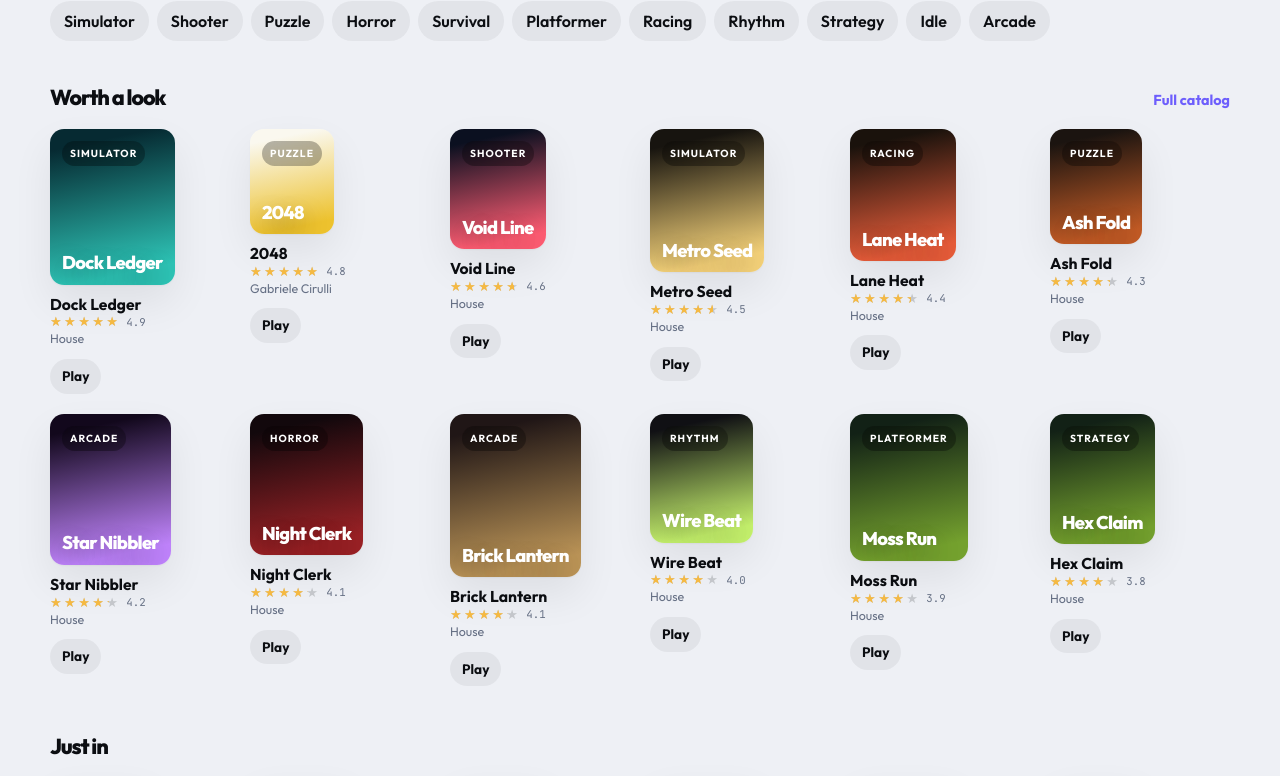
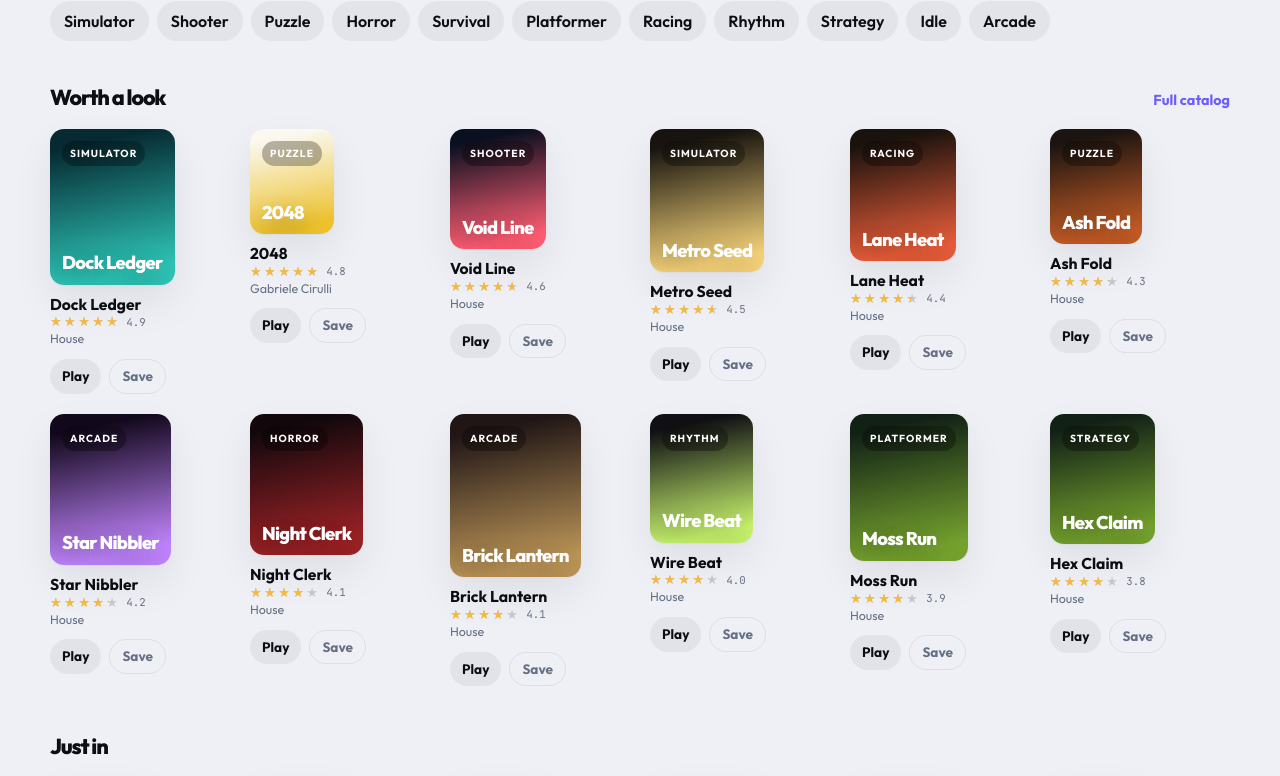
Before and after one commit to michaelnjoku347/KiloByte, a React (Vite) app: page / in a window 1280 px wide. Shown: the part 800-1576 px from the top of the page. Built offline with nearby package versions, Linux system fonts and the light colour scheme.

Commit message:
Add Save on cards, Escape from play, and search polish.
Cards now match the product promise: Play, Save, and details.
Leaving search clears the masthead field, Esc returns from play,
and empty/result search offers genre shortcuts.

```diff
--- a/src/App.css
+++ b/src/App.css
@@ -733,6 +733,33 @@ h2 {
   color: var(--ink);
   font-weight: 700;
   font-size: 0.85rem;
+}
+
+.plate-actions {
+  display: flex;
+  flex-wrap: wrap;
+  gap: 8px;
+  align-items: center;
+}
+
+.plate-save {
+  background: transparent;
+  border: 1px solid var(--line);
+  padding: 6px 12px;
+  border-radius: 999px;
+  color: var(--muted);
+  font-weight: 700;
+  font-size: 0.85rem;
+}
+
+.plate-save.on {
+  border-color: color-mix(in srgb, var(--ember) 45%, var(--line));
+  color: var(--ember);
+  background: color-mix(in srgb, var(--ember) 10%, transparent);
+}
+
+.search-kinds {
+  margin: 4px 0 18px;
 }
 
 .catalog-hero {
@@ -1393,8 +1420,9 @@ h2 {
 
 .plate-copy strong,
 .plate-play,
+.plate-save,
 .index-title {
-  transition: color 0.18s ease, background-color 0.18s ease;
+  transition: color 0.18s ease, background-color 0.18s ease, border-color 0.18s ease;
 }
 
 .plate:hover .plate-copy strong,
@@ -1403,13 +1431,19 @@ h2 {
   color: var(--ember);
 }
 
-.plate-play {
-  transition: transform 0.18s ease, background-color 0.18s ease, color 0.18s ease;
+.plate-play,
+.plate-save {
+  transition: transform 0.18s ease, background-color 0.18s ease, color 0.18s ease, border-color 0.18s ease;
 }
 
 .plate:hover .plate-play {
   background: var(--ember);
   color: var(--play-face);
+}
+
+.plate-save:hover {
+  color: var(--ember);
+  border-color: color-mix(in srgb, var(--ember) 40%, var(--line));
 }
 
 .index-table tbody tr:hover td {
--- a/src/App.tsx
+++ b/src/App.tsx
@@ -90,6 +90,7 @@ function App() {
       }
       const next = parseHash(location.hash)
       if (next.name === 'search') setQ(next.query)
+      else setQ('')
     }
     window.addEventListener('hashchange', onHash)
     return () => window.removeEventListener('hashchange', onHash)
@@ -281,6 +282,7 @@ function App() {
             recents={catalog.recents}
             favorites={catalog.favorites}
             onPlay={play}
+            onSave={catalog.toggleFavorite}
           />
         )}
         {route.name === 'search' && (
@@ -292,6 +294,7 @@ function App() {
             favorites={catalog.favorites}
             searchQuery={route.query}
             onPlay={play}
+            onSave={catalog.toggleFavorite}
           />
         )}
         {route.name === 'charts' && (
@@ -317,7 +320,9 @@ function App() {
             mine={catalog.mine}
             saved={catalog.all.filter((g) => catalog.favorites.includes(g.id))}
             ratings={catalog.ratings}
+            favorites={catalog.favorites}
             onPlay={play}
+            onSave={catalog.toggleFavorite}
             onSignUp={catalog.signUp}
             onSignIn={catalog.signIn}
             onSignOut={catalog.signOut}
@@ -334,6 +339,7 @@ function App() {
             ratings={catalog.ratings}
             mine={catalog.mineIds.has(current.id)}
             favorited={catalog.favorites.includes(current.id)}
+            favorites={catalog.favorites}
             onRemove={() => {
               void catalog.remove(current.id)
               go({ name: 'arcade' })
@@ -342,6 +348,7 @@ function App() {
             onFavorite={() => catalog.toggleFavorite(current.id)}
             onRate={(stars) => catalog.rate(current.id, stars)}
             onPlayOther={play}
+            onSaveOther={catalog.toggleFavorite}
           />
         )}
         {route.name === 'play' && current && (
--- a/src/components/DashboardPage.tsx
+++ b/src/components/DashboardPage.tsx
@@ -14,11 +14,13 @@ export function DashboardPage({
   ratings,
   mine,
   favorited,
+  favorites,
   onRemove,
   onPlay,
   onFavorite,
   onRate,
   onPlayOther,
+  onSaveOther,
 }: {
   game: GameRecord
   all: GameRecord[]
@@ -26,11 +28,13 @@ export function DashboardPage({
   ratings: Record<string, number>
   mine: boolean
   favorited: boolean
+  favorites: string[]
   onRemove: () => void
   onPlay: () => void
   onFavorite: () => void
   onRate: (stars: number) => void
   onPlayOther: (id: string) => void
+  onSaveOther: (id: string) => void
 }) {
   const related = similarGames(game, all, 8)
   const href = playUrlFor(game)
@@ -126,9 +130,11 @@ export function DashboardPage({
                 key={item.id}
                 game={item}
                 rating={shownRating(item, ratings)}
+                favorited={favorites.includes(item.id)}
                 compact
                 stagger={i}
                 onPlay={() => onPlayOther(item.id)}
+                onSave={() => onSaveOther(item.id)}
               />
             ))}
           </div>
--- a/src/components/DiscoverPage.tsx
+++ b/src/components/DiscoverPage.tsx
@@ -14,6 +14,7 @@ export function DiscoverPage({
   favorites,
   searchQuery,
   onPlay,
+  onSave,
 }: {
   all: GameRecord[]
   mineIds: Set<string>
@@ -22,6 +23,7 @@ export function DiscoverPage({
   favorites: string[]
   searchQuery?: string
   onPlay: (id: string) => void
+  onSave: (id: string) => void
 }) {
   const featured = featuredGame(all, ratings)
   const shelves = useMemo(
@@ -48,6 +50,16 @@ export function DiscoverPage({
             {results.length} match{results.length === 1 ? '' : 'es'} for “{searchQuery || 'everything'}”
           </p>
         </header>
+        <nav className="kind-index search-kinds" aria-label="Browse by genre instead">
+          <p className="kind-label">Or browse</p>
+          <div className="kind-links">
+            {CHART_GENRES.map((genre) => (
+              <button key={genre} type="button" className="kind-link" onClick={() => go({ name: 'charts', genre })}>
+                {genre}
+              </button>
+            ))}
+          </div>
+        </nav>
         {results.length === 0 ? (
           <p className="empty">Nothing by that name. Try Puzzle, Simulator, or a title like Dock Ledger.</p>
         ) : (
@@ -57,8 +69,10 @@ export function DiscoverPage({
                 key={game.id}
                 game={game}
                 rating={shownRating(game, ratings)}
+                favorited={favorites.includes(game.id)}
                 stagger={i}
                 onPlay={() => onPlay(game.id)}
+                onSave={() => onSave(game.id)}
               />
             ))}
           </div>
@@ -150,9 +164,11 @@ export function DiscoverPage({
                 key={game.id}
                 game={game}
                 rating={shownRating(game, ratings)}
+                favorited={favorites.includes(game.id)}
                 compact
                 stagger={i}
                 onPlay={() => onPlay(game.id)}
+                onSave={() => onSave(game.id)}
               />
             ))}
           </div>
--- a/src/components/GameCard.tsx
+++ b/src/components/GameCard.tsx
@@ -10,14 +10,18 @@ export function GameCard({
   compact = false,
   rank,
   stagger = 0,
+  favorited = false,
   onPlay,
+  onSave,
 }: {
   game: GameRecord
   rating?: number
   compact?: boolean
   rank?: number
   stagger?: number
+  favorited?: boolean
   onPlay?: () => void
+  onSave?: () => void
 }) {
   return (
     <article className={`plate ${compact ? 'compact' : ''}`} style={{ '--stagger': stagger } as CSSProperties}>
@@ -41,6 +45,8 @@ export function GameCard({
           </span>
         </span>
       </button>
+      {(onPlay || onSave) && (
+        <div className="plate-actions">
           {onPlay && (
             <button
               type="button"
@@ -53,6 +59,21 @@ export function GameCard({
               Play
             </button>
           )}
+          {onSave && (
+            <button
+              type="button"
+              className={`plate-save${favorited ? ' on' : ''}`}
+              aria-pressed={favorited}
+              onClick={(e) => {
+                e.stopPropagation()
+                onSave()
+              }}
+            >
+              {favorited ? 'Saved' : 'Save'}
+            </button>
+          )}
+        </div>
+      )}
     </article>
   )
 }
--- a/src/components/PlayView.tsx
+++ b/src/components/PlayView.tsx
@@ -1,4 +1,4 @@
-import { useEffect, useState } from 'react'
+import { useEffect, useRef, useState } from 'react'
 import type { GameRecord } from '../types'
 import { Cabinet } from './Cabinet'
 import { encodeCart, formatBytes, shareUrl } from '../lib/cart'
@@ -29,6 +29,20 @@ export function PlayView({
   useEffect(() => {
     if (game.source.kind === 'upload') void ensureGameWorker()
   }, [game])
+
+  useEffect(() => {
+    const onKey = (e: KeyboardEvent) => {
+      if (e.key !== 'Escape') return
+      const target = e.target
+      if (target instanceof HTMLInputElement || target instanceof HTMLTextAreaElement || target instanceof HTMLSelectElement) {
+        return
+      }
+      e.preventDefault()
+      go({ name: 'game', id: game.id })
+    }
+    window.addEventListener('keydown', onKey)
+    return () => window.removeEventListener('keydown', onKey)
+  }, [game.id])
 
   const copy = async () => {
     if (spec) {
@@ -107,7 +121,7 @@ export function PlayView({
       )}
       {spec && (
         <p className="controls-help">
-          Move with arrows or WASD. Space fires, jumps, or starts.
+          Move with arrows or WASD. Space fires, jumps, or starts. Esc leaves play.
         </p>
       )}
     </div>
@@ -129,6 +143,10 @@ function RemoteFrame({
 }) {
   const useDirect = /github\.io\/|localhost|\/games\/|\/local-game\//.test(url)
   const [srcdoc, setSrcdoc] = useState<string | null>(null)
+  const onFailRef = useRef(onFail)
+  useEffect(() => {
+    onFailRef.current = onFail
+  }, [onFail])
 
   useEffect(() => {
     if (useDirect) return
@@ -144,7 +162,7 @@ function RemoteFrame({
         setSrcdoc(injected)
       })
       .catch(() => {
-        if (alive) onFail()
+        if (alive) onFailRef.current()
       })
     return () => {
       alive = false
--- a/src/hooks/useCatalog.ts
+++ b/src/hooks/useCatalog.ts
@@ -89,7 +89,9 @@ export function useCatalog() {
   }
 
   const toggleFavorite = (id: string) => {
+    const removing = favorites.includes(id)
     setFavorites((prev) => (prev.includes(id) ? prev.filter((x) => x !== id) : [...prev, id]))
+    flash(removing ? 'Removed from Saved' : 'Saved')
   }
 
   const rate = (id: string, stars: number) => {
```
Also changed, not shown: scripts/smoke.mjs (+23 -0 lines), src/components/ProfilePage.tsx (+14 -0 lines). Lines whose indentation alone changed are shown as unchanged.
